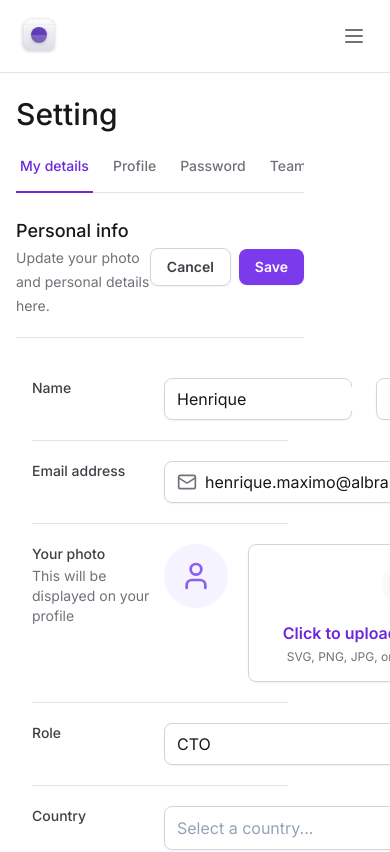
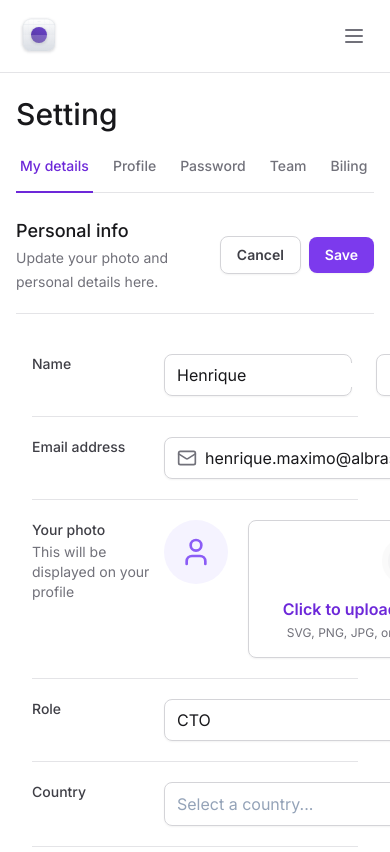
Before and after one commit to Henrry-Maximo/tailwind-next-rocketseat, a Next.js app: page / in a window 390 px wide. Shown: the top 852 px of the page. Built offline with nearby package versions, Linux system fonts and the light colour scheme.

Commit message:
🎨 style: remove grid for mobile

```diff
--- a/src/app/layout.tsx
+++ b/src/app/layout.tsx
@@ -18,9 +18,11 @@ export default function RootLayout({
   return (
     <html lang="pt-br">
       <body className={inter.className}>
-        <div className="grid min-h-screen grid-cols-app">
+        <div className="min-h-screen grid-cols-app lg:grid">
           <Sidebar />
-          <main className="px-4 pb-12 pt-24 lg:col-start-2">{children}</main>
+          <main className="max-w-[100vw] px-4 pb-12 pt-24 lg:col-start-2 lg:px-8 lg:pt-8">
+            {children}
+          </main>
         </div>
       </body>
     </html>
```
